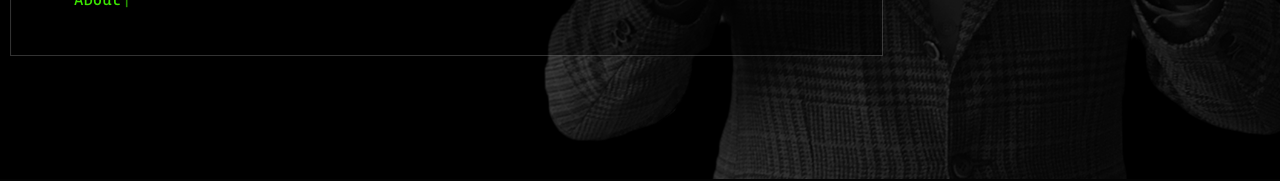
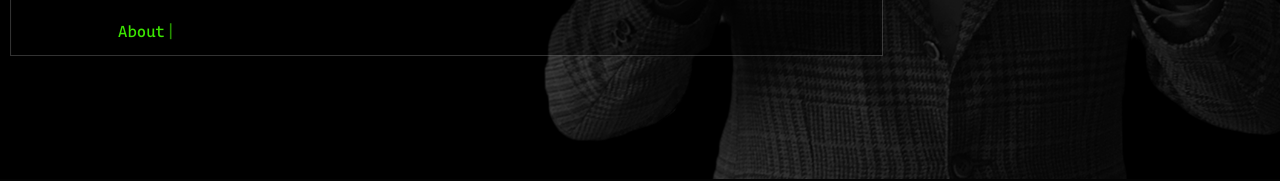
Before and after one commit to AlexandruBudaca/myPortfolio, a React (Create React App) app: page / in a window 1280 px wide. Both pictures are taken after a click on the button 256 px from the left and 1371 px from the top of the page. Shown: the part 621-802 px from the top of the page. Built offline with nearby package versions, Linux system fonts and the light colour scheme.

Commit message:
add condition navbar

```diff
--- a/src/App.css
+++ b/src/App.css
@@ -4,23 +4,23 @@
 
 #navbar {
   position: absolute;
-  bottom: 10em;
-  left: 4em;
+  bottom: 8em;
+  left: 3em;
   font-size: 16px;
   color: #3ce800;
   z-index: 1;
 }
 
-#navbar a {
+#navbar li {
   padding-right: 20px;
   text-decoration: none;
   color: #3ce800;
+  cursor: pointer;
 }
 
-#navbar a:hover {
+#navbar li:hover {
   color: #da0000;
 }
-
 
 section hr {
   margin: auto;
--- a/src/App.js
+++ b/src/App.js
@@ -10,12 +10,17 @@ import "./Components/Header/header.css";
 
 function App() {
   const [navbar, setNavbar] = useState(false);
-  const [page, setPage] = useState(false);
+  const [page, setPage] = useState({
+    pages: [
+      { id: 0, state: true, text: "" },
+      { id: 1, state: false, text: "About" },
+    ],
+  });
   return (
     <div className="App">
-      {navbar && <Navbar setPage={setPage} />}
-      <Header setNavbar={setNavbar} />
-      {page && <About />}
+      {navbar && <Navbar setPage={setPage} page={page} />}
+      <Header setNavbar={setNavbar} page={page} />
+      {page.pages[1].state && <About />}
 
       <Projects />
       {/* <Contact />
--- a/src/Components/About/About.js
+++ b/src/Components/About/About.js
@@ -6,13 +6,6 @@ import "../About/about.css";
 
 const About = () => {
   return (
-    <Row>
-      <div className="about" id="about">
-        <div className="a">
-          <Terminal />
-        </div>
-
-        <Col lg="4">
     <div className="about-content">
       <h3>About me</h3>
       <Typewriter
@@ -29,9 +22,6 @@ const About = () => {
         }}
       />
     </div>
-        </Col>
-      </div>
-    </Row>
   );
 };
 
--- a/src/Components/About/about.css
+++ b/src/Components/About/about.css
@@ -14,8 +14,8 @@
     line-height: 2;
     font-size: 18px;
     color: #3ce800;
-    top: 25%;
-    left: 1%;
+    top: 20%;
+    left: 2.5%;
     padding-left: 20px;
     padding-right: 20px;
     width: 850px;
--- a/src/Components/Header/Header.js
+++ b/src/Components/Header/Header.js
@@ -5,11 +5,11 @@ import TypeWrite from "./TypeWriter";
 
 // import Links from "./Links";
 
-const Header = ({ setNavbar }) => {
+const Header = ({ setNavbar, page }) => {
   return (
     <header className="App-header">
       <Terminal />
-      <TypeWrite setNavbar={setNavbar} />
+      <TypeWrite setNavbar={setNavbar} page={page} />
 
       {/* <Links /> */}
     </header>
--- a/src/Components/Header/Navbar.js
+++ b/src/Components/Header/Navbar.js
@@ -1,14 +1,40 @@
 import React from "react";
 
-const Navbar = ({ setPage }) => {
+const Navbar = ({ page, setPage }) => {
   return (
     <div id="navbar">
       <ul>
-        <li>
-          <a onClick={() => setPage(true)}>
-            About<span className="Typewriter__cursor">|</span>
-          </a>
+        <li
+          onClick={() => {
+            setPage((prevState) => ({
+              pages: prevState.pages.map((nav) =>
+                nav.id === 0
+                  ? { ...nav, state: true }
+                  : { ...nav, state: false }
+              ),
+            }));
+          }}
+        >
+          {page.pages[0].state ? "" : "Home"}
         </li>
+
+        {page.pages.map((nav, index) => (
+          <li
+            key={index}
+            onClick={() => {
+              setPage((prevState) => ({
+                pages: prevState.pages.map((nav) =>
+                  nav.id === index
+                    ? { ...nav, state: true }
+                    : { ...nav, state: false }
+                ),
+              }));
+            }}
+          >
+            {nav.text}
+            {nav.state ? "" : <span className="Typewriter__cursor">|</span>}
+          </li>
+        ))}
       </ul>
     </div>
   );
--- a/src/Components/Header/TypeWriter.js
+++ b/src/Components/Header/TypeWriter.js
@@ -5,7 +5,7 @@ import Typewriter from "typewriter-effect";
 import "./header.css";
 import { typingTerminal } from "../../utils/utils";
 
-const TypeWrite = ({ setNavbar }) => {
+const TypeWrite = ({ setNavbar, page }) => {
   const [typing, setTyping] = useState(typingTerminal);
 
   const cursor = () => {
@@ -18,6 +18,7 @@ const TypeWrite = ({ setNavbar }) => {
 
   return (
     <Row>
+      {page.pages[0].state && (
         <div lg={12} className="type-write">
           {typing.type.map((test, index) => {
             return (
@@ -58,6 +59,7 @@ const TypeWrite = ({ setNavbar }) => {
             );
           })}
         </div>
+      )}
     </Row>
   );
 };
```
Lines whose indentation alone changed are shown as unchanged.
